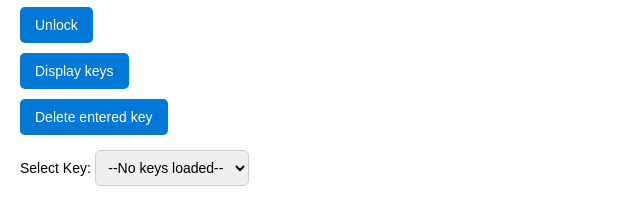
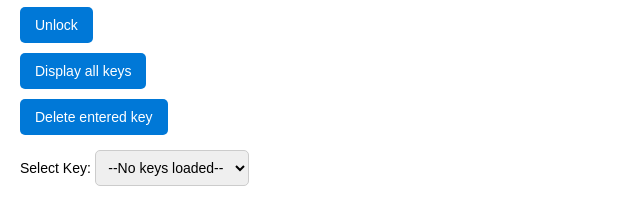
Before and after one commit to adam290503/Office-Add-Ins, a website: page hello-world/word-hello-world/taskpane_mode.html in a window 1280 px wide. Shown: the part 312-536 px from the top of the page, 0-640 px from the left. Drawn offline with nearby package versions, Linux system fonts and the light colour scheme.

Commit message:
display all keys

```diff
--- a/hello-world/word-hello-world/taskpane_mode.html
+++ b/hello-world/word-hello-world/taskpane_mode.html
@@ -71,7 +71,7 @@
   <button id="unprotectButton">Decrypt Entire Document</button>
   <button id="encryptOOXMLButton">Protect</button>
   <button id="decryptOOXMLButton">Unlock</button>
-  <button id="displayKeysButton">Display keys</button>
+  <button id="displayKeysButton">Display all keys</button>
   <button id="deleteKeysButton">Delete entered key</button>
 
   <!-- Dropdown for listing existing keys in the document -->
```
